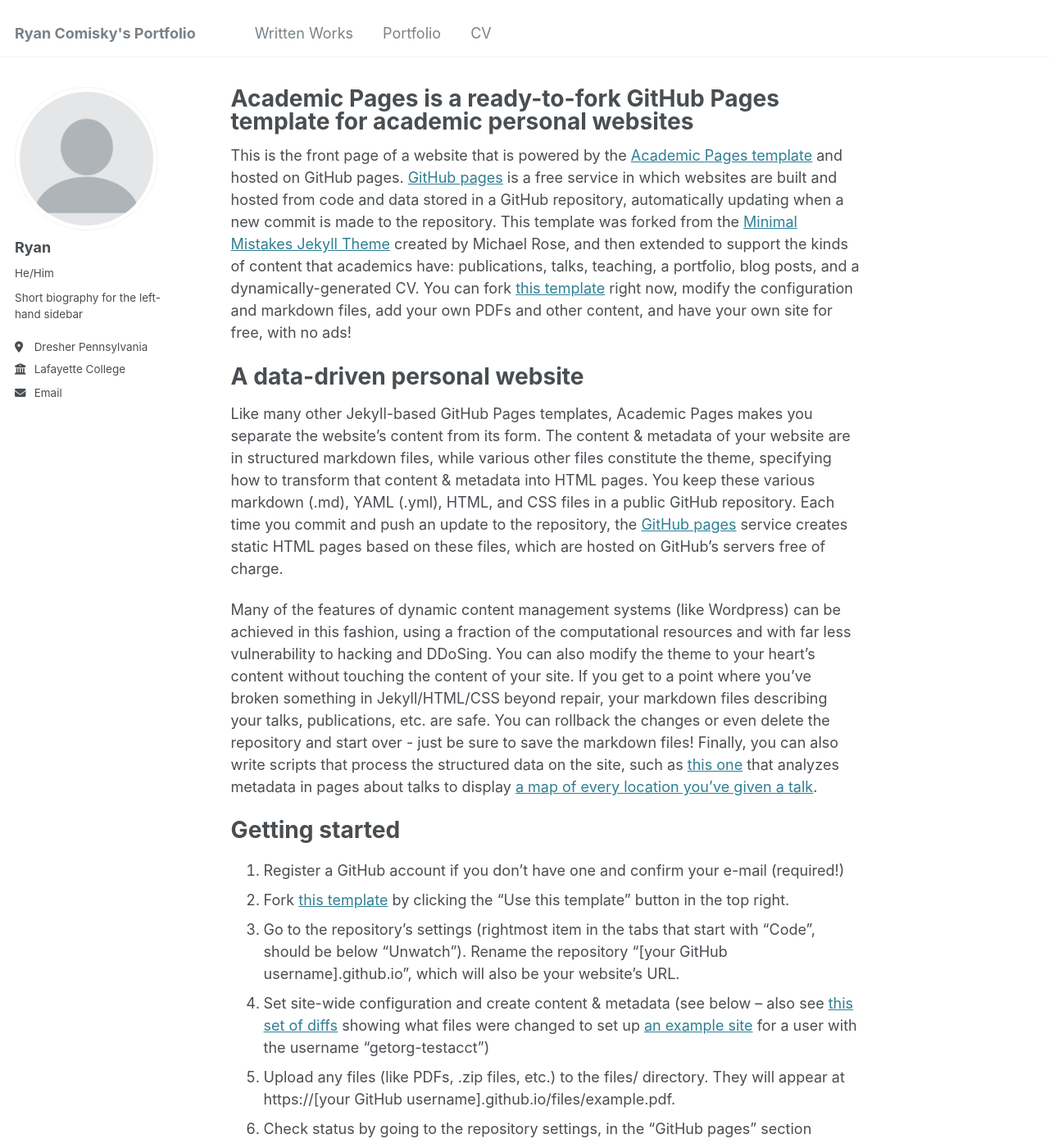
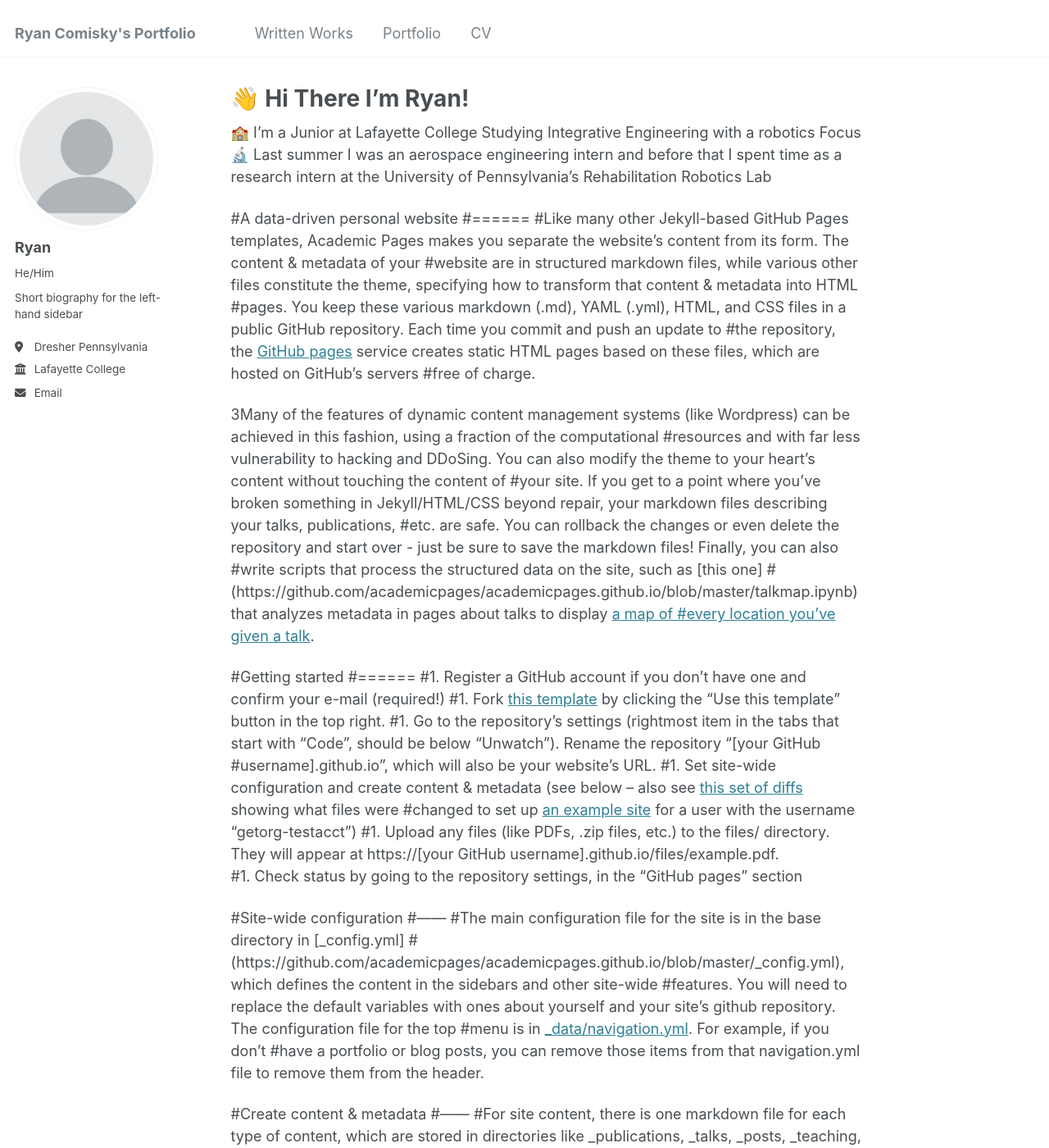
Before and after one commit to Ryan-Comisky/Ryan-Comisky.github.io, a Jekyll site: the page built from _pages/about.md, in a window 1280 px wide and 1400 px high. Shown: the whole window at 82% size. Built offline with Jekyll 4.4.1, drawn with Linux system fonts in a browser that asks for light colours; some of the changed text lies outside the part shown.

Commit message:
Update about.md
changed description to add a little bit

```diff
--- a/_pages/about.md
+++ b/_pages/about.md
@@ -1,49 +1,59 @@
 ---
 permalink: /
-title: "Academic Pages is a ready-to-fork GitHub Pages template for academic personal websites"
+title: "👋 Hi There I'm Ryan!"
 author_profile: true
 redirect_from:
   - /about/
   - /about.html
 ---
+🏫 I'm a Junior at Lafayette College Studying Integrative Engineering with a robotics Focus
+🔬 Last summer I was an aerospace engineering intern and before that I spent time as a research intern at the University of Pennsylvania's Rehabilitation Robotics Lab
 
-This is the front page of a website that is powered by the [Academic Pages template](https://github.com/academicpages/academicpages.github.io) and hosted on GitHub pages. [GitHub pages](https://pages.github.com) is a free service in which websites are built and hosted from code and data stored in a GitHub repository, automatically updating when a new commit is made to the repository. This template was forked from the [Minimal Mistakes Jekyll Theme](https://mmistakes.github.io/minimal-mistakes/) created by Michael Rose, and then extended to support the kinds of content that academics have: publications, talks, teaching, a portfolio, blog posts, and a dynamically-generated CV. You can fork [this template](https://github.com/academicpages/academicpages.github.io) right now, modify the configuration and markdown files, add your own PDFs and other content, and have your own site for free, with no ads!
 
-A data-driven personal website
-======
-Like many other Jekyll-based GitHub Pages templates, Academic Pages makes you separate the website's content from its form. The content & metadata of your website are in structured markdown files, while various other files constitute the theme, specifying how to transform that content & metadata into HTML pages. You keep these various markdown (.md), YAML (.yml), HTML, and CSS files in a public GitHub repository. Each time you commit and push an update to the repository, the [GitHub pages](https://pages.github.com/) service creates static HTML pages based on these files, which are hosted on GitHub's servers free of charge.
 
-Many of the features of dynamic content management systems (like Wordpress) can be achieved in this fashion, using a fraction of the computational resources and with far less vulnerability to hacking and DDoSing. You can also modify the theme to your heart's content without touching the content of your site. If you get to a point where you've broken something in Jekyll/HTML/CSS beyond repair, your markdown files describing your talks, publications, etc. are safe. You can rollback the changes or even delete the repository and start over - just be sure to save the markdown files! Finally, you can also write scripts that process the structured data on the site, such as [this one](https://github.com/academicpages/academicpages.github.io/blob/master/talkmap.ipynb) that analyzes metadata in pages about talks to display [a map of every location you've given a talk](https://academicpages.github.io/talkmap.html).
+#A data-driven personal website
+#======
+#Like many other Jekyll-based GitHub Pages templates, Academic Pages makes you separate the website's content from its form. The content & metadata of your #website are in structured markdown files, while various other files constitute the theme, specifying how to transform that content & metadata into HTML #pages. You keep these various markdown (.md), YAML (.yml), HTML, and CSS files in a public GitHub repository. Each time you commit and push an update to #the repository, the [GitHub pages](https://pages.github.com/) service creates static HTML pages based on these files, which are hosted on GitHub's servers #free of charge.
 
-Getting started
-======
-1. Register a GitHub account if you don't have one and confirm your e-mail (required!)
-1. Fork [this template](https://github.com/academicpages/academicpages.github.io) by clicking the "Use this template" button in the top right.
-1. Go to the repository's settings (rightmost item in the tabs that start with "Code", should be below "Unwatch"). Rename the repository "[your GitHub username].github.io", which will also be your website's URL.
-1. Set site-wide configuration and create content & metadata (see below -- also see [this set of diffs](http://archive.is/3TPas) showing what files were changed to set up [an example site](https://getorg-testacct.github.io) for a user with the username "getorg-testacct")
-1. Upload any files (like PDFs, .zip files, etc.) to the files/ directory. They will appear at https://[your GitHub username].github.io/files/example.pdf.
-1. Check status by going to the repository settings, in the "GitHub pages" section
+3Many of the features of dynamic content management systems (like Wordpress) can be achieved in this fashion, using a fraction of the computational #resources and with far less vulnerability to hacking and DDoSing. You can also modify the theme to your heart's content without touching the content of #your site. If you get to a point where you've broken something in Jekyll/HTML/CSS beyond repair, your markdown files describing your talks, publications, #etc. are safe. You can rollback the changes or even delete the repository and start over - just be sure to save the markdown files! Finally, you can also #write scripts that process the structured data on the site, such as [this one]
+#(https://github.com/academicpages/academicpages.github.io/blob/master/talkmap.ipynb) that analyzes metadata in pages about talks to display [a map of #every location you've given a talk](https://academicpages.github.io/talkmap.html).
 
-Site-wide configuration
-------
-The main configuration file for the site is in the base directory in [_config.yml](https://github.com/academicpages/academicpages.github.io/blob/master/_config.yml), which defines the content in the sidebars and other site-wide features. You will need to replace the default variables with ones about yourself and your site's github repository. The configuration file for the top menu is in [_data/navigation.yml](https://github.com/academicpages/academicpages.github.io/blob/master/_data/navigation.yml). For example, if you don't have a portfolio or blog posts, you can remove those items from that navigation.yml file to remove them from the header.
+#Getting started
+#======
+#1. Register a GitHub account if you don't have one and confirm your e-mail (required!)
+#1. Fork [this template](https://github.com/academicpages/academicpages.github.io) by clicking the "Use this template" button in the top right.
+#1. Go to the repository's settings (rightmost item in the tabs that start with "Code", should be below "Unwatch"). Rename the repository "[your GitHub #username].github.io", which will also be your website's URL.
+#1. Set site-wide configuration and create content & metadata (see below -- also see [this set of diffs](http://archive.is/3TPas) showing what files were #changed to set up [an example site](https://getorg-testacct.github.io) for a user with the username "getorg-testacct")
+#1. Upload any files (like PDFs, .zip files, etc.) to the files/ directory. They will appear at https://[your GitHub username].github.io/files/example.pdf.
+#1. Check status by going to the repository settings, in the "GitHub pages" section
 
-Create content & metadata
-------
-For site content, there is one markdown file for each type of content, which are stored in directories like _publications, _talks, _posts, _teaching, or _pages. For example, each talk is a markdown file in the [_talks directory](https://github.com/academicpages/academicpages.github.io/tree/master/_talks). At the top of each markdown file is structured data in YAML about the talk, which the theme will parse to do lots of cool stuff. The same structured data about a talk is used to generate the list of talks on the [Talks page](https://academicpages.github.io/talks), each [individual page](https://academicpages.github.io/talks/2012-03-01-talk-1) for specific talks, the talks section for the [CV page](https://academicpages.github.io/cv), and the [map of places you've given a talk](https://academicpages.github.io/talkmap.html) (if you run this [python file](https://github.com/academicpages/academicpages.github.io/blob/master/talkmap.py) or [Jupyter notebook](https://github.com/academicpages/academicpages.github.io/blob/master/talkmap.ipynb), which creates the HTML for the map based on the contents of the _talks directory).
+#Site-wide configuration
+#------
+#The main configuration file for the site is in the base directory in [_config.yml]
+#(https://github.com/academicpages/academicpages.github.io/blob/master/_config.yml), which defines the content in the sidebars and other site-wide #features. You will need to replace the default variables with ones about yourself and your site's github repository. The configuration file for the top #menu is in [_data/navigation.yml](https://github.com/academicpages/academicpages.github.io/blob/master/_data/navigation.yml). For example, if you don't #have a portfolio or blog posts, you can remove those items from that navigation.yml file to remove them from the header.
 
-**Markdown generator**
+#Create content & metadata
+#------
+#For site content, there is one markdown file for each type of content, which are stored in directories like _publications, _talks, _posts, _teaching, or #_pages. For example, each talk is a markdown file in the [_talks directory](https://github.com/academicpages/academicpages.github.io/tree/master/_talks). #At the top of each markdown file is structured data in YAML about the talk, which the theme will parse to do lots of cool stuff. The same structured data #about a talk is used to generate the list of talks on the [Talks page](https://academicpages.github.io/talks), each [individual page]
+#(https://academicpages.github.io/talks/2012-03-01-talk-1) for specific talks, the talks section for the [CV page](https://academicpages.github.io/cv), and #the [map of places you've given a talk](https://academicpages.github.io/talkmap.html) (if you run this [python file]
+#(https://github.com/academicpages/academicpages.github.io/blob/master/talkmap.py) or [Jupyter notebook]
+#(https://github.com/academicpages/academicpages.github.io/blob/master/talkmap.ipynb), which creates the HTML for the map based on the contents of the #_talks directory).
 
-The repository includes [a set of Jupyter notebooks](https://github.com/academicpages/academicpages.github.io/tree/master/markdown_generator
-) that converts a CSV containing structured data about talks or presentations into individual markdown files that will be properly formatted for the Academic Pages template. The sample CSVs in that directory are the ones I used to create my own personal website at stuartgeiger.com. My usual workflow is that I keep a spreadsheet of my publications and talks, then run the code in these notebooks to generate the markdown files, then commit and push them to the GitHub repository.
+#**Markdown generator**
 
-How to edit your site's GitHub repository
-------
-Many people use a git client to create files on their local computer and then push them to GitHub's servers. If you are not familiar with git, you can directly edit these configuration and markdown files directly in the github.com interface. Navigate to a file (like [this one](https://github.com/academicpages/academicpages.github.io/blob/master/_talks/2012-03-01-talk-1.md) and click the pencil icon in the top right of the content preview (to the right of the "Raw | Blame | History" buttons). You can delete a file by clicking the trashcan icon to the right of the pencil icon. You can also create new files or upload files by navigating to a directory and clicking the "Create new file" or "Upload files" buttons.
+#The repository includes [a set of Jupyter notebooks](https://github.com/academicpages/academicpages.github.io/tree/master/markdown_generator
+#) that converts a CSV containing structured data about talks or presentations into individual markdown files that will be properly formatted for the #Academic Pages template. The sample CSVs in that directory are the ones I used to create my own personal website at stuartgeiger.com. My usual workflow #is #that I keep a spreadsheet of my publications and talks, then run the code in these notebooks to generate the markdown files, then commit and push #them to #the GitHub repository.
 
-Example: editing a markdown file for a talk
-![Editing a markdown file for a talk](/images/editing-talk.png)
+#How to edit your site's GitHub repository
+#------
+#Many people use a git client to create files on their local computer and then push them to GitHub's servers. If you are not familiar with git, you can #directly edit these configuration and markdown files directly in the github.com interface. Navigate to a file (like [this one]
+#(https://github.com/academicpages/academicpages.github.io/blob/master/_talks/2012-03-01-talk-1.md) and click the pencil icon in the top right of the #content preview (to the right of the "Raw | Blame | History" buttons). You can delete a file by clicking the trashcan icon to the right of the pencil #icon. You can also create new files or upload files by navigating to a directory and clicking the "Create new file" or "Upload files" buttons.
 
-For more info
-------
-More info about configuring Academic Pages can be found in [the guide](https://academicpages.github.io/markdown/), the [growing wiki](https://github.com/academicpages/academicpages.github.io/wiki), and you can always [ask a question on GitHub](https://github.com/academicpages/academicpages.github.io/discussions). The [guides for the Minimal Mistakes theme](https://mmistakes.github.io/minimal-mistakes/docs/configuration/) (which this theme was forked from) might also be helpful.
+#Example: editing a markdown file for a talk
+#![Editing a markdown file for a talk](/images/editing-talk.png)
+
+#For more info
+#------
+#More info about configuring Academic Pages can be found in [the guide](https://academicpages.github.io/markdown/), the [growing wiki]
+#(https://github.com/academicpages/academicpages.github.io/wiki), and you can always [ask a question on GitHub]
+#(https://github.com/academicpages/academicpages.github.io/discussions). The [guides for the Minimal Mistakes theme](https://mmistakes.github.io/minimal-#mistakes/docs/configuration/) (which this theme was forked from) might also be helpful.
```
